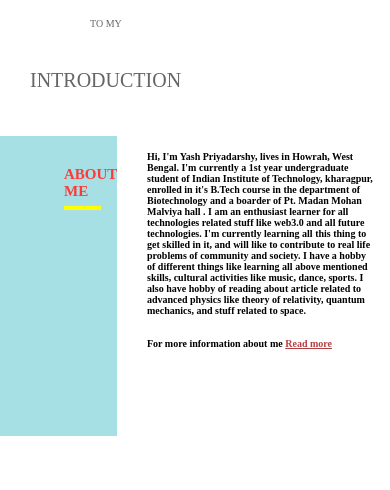
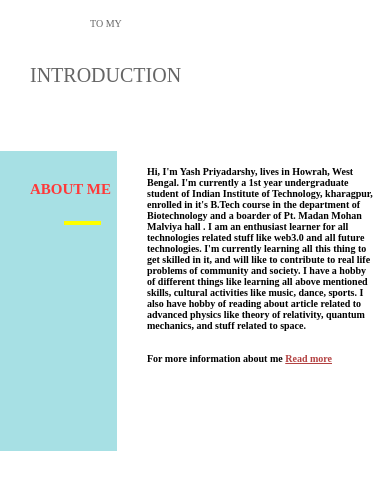
Before and after one commit to Yash123456789000/yashportfolio.github.io, a plain HTML site: page about.html in a window 390 px wide. Shown: the part 108-598 px from the top of the page. Drawn offline with Linux system fonts and the light colour scheme.

Commit message:
Update about.html

```diff
--- a/about.html
+++ b/about.html
@@ -183,14 +183,14 @@
             font-size: 20px;
             font-weight: 400;
             margin-left: 30px;
-            margin-top: 40px;
+            margin-top: 35px;
 
         }
         .container2 h5{
             font-size: 15px;
             color: rgb(255, 57, 57);
             margin-top: 30px;
-            margin-left: 64px;
+            margin-left: 30px;
         }
         .container3 p{
             font-size: 10px;
@@ -203,7 +203,7 @@
             position: absolute;
             background-color: rgb(167, 224, 228);
             left: 0px;
-            bottom: 300px;
+            bottom: 285px;
             width: 30%;
             height: 300px;
         }
@@ -214,7 +214,7 @@
             position: absolute;
             width: 70%;
             right: 0px;
-            bottom: 300px;
+            bottom: 285px;
             height: 300px;
         }
         }
```
